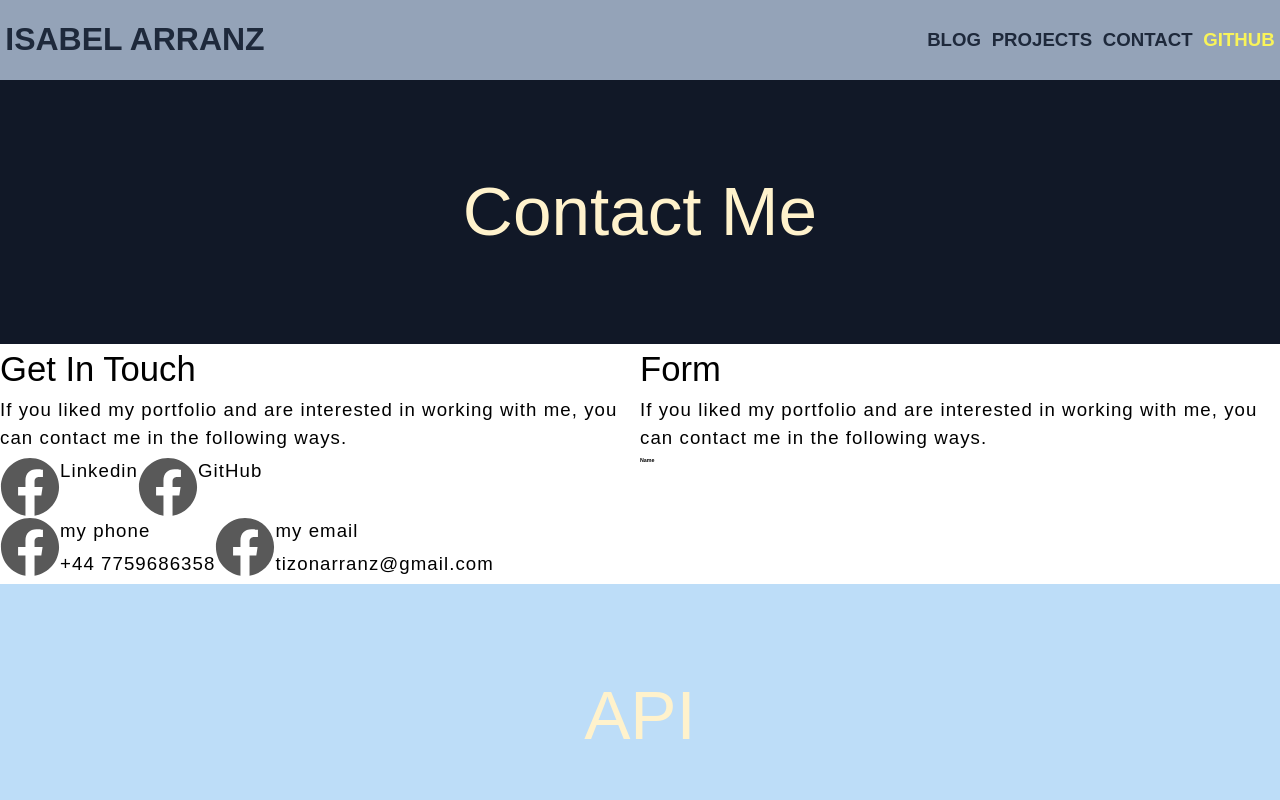
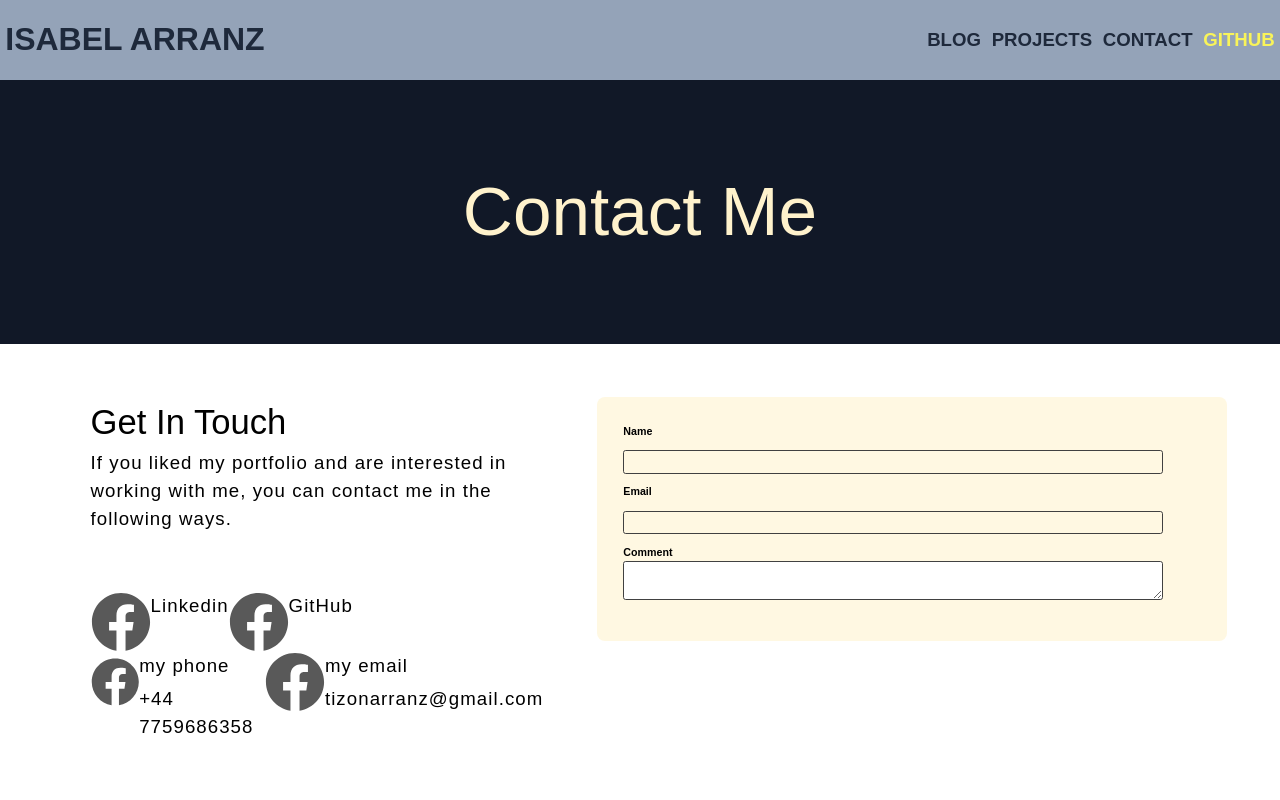
Before and after one commit to IsabelTizon/react-portfolio, a Next.js app: page /contact in a window 1280 px wide. Shown: the top 800 px of the page. Built offline with nearby package versions, Linux system fonts and the light colour scheme.

Commit message:
contact page css

```diff
--- a/src/app/contact/page.js
+++ b/src/app/contact/page.js
@@ -2,7 +2,7 @@ import React from "react";
 import Link from "next/link";
 
 import { FaFacebook } from "react-icons/fa";
-import { ContactForm } from "../../components/contactForm";
+import { ContactForm } from "../../components/ContactForm";
 
 export const metadata = {
 	title: "contact",
@@ -12,18 +12,23 @@ export const metadata = {
 const contact = () => {
 	return (
 		<main className="mt-[80px]">
-			<div className="bg-gray-900  w-full p-10 md:p-42 lg:p-40 xl:p-[15rem] 2xl:p-[25rem]">
+			{/* Hero */}
+			<div className="bg-gray-900 w-full p-10 md:p-42 lg:p-40 xl:p-[15rem] 2xl:p-[25rem]">
 				<div className="flex justify-center">
 					<h1 className="yellow-letters capitalize">
 						contact me
 					</h1>
 				</div>
 			</div>
-			<div className="flex flex-col lg:flex-row">
-				<div className="flex flex-col">
+
+			<div className="flex flex-col lg:flex-row p-[10rem]">
+				{/* Get in touch Section */}
+				<div className="flex flex-col mr-[10rem] ml-[7rem]  w-full lg:w-2/5">
 					<div>
-						<h3 className="capitalize">get in touch</h3>
-						<p>
+						<h3 className="capitalize mb0-[12rem]">
+							get in touch
+						</h3>
+						<p className="pb-[10rem]">
 							If you liked my portfolio and are interested
 							in working with me, you can contact me in the
 							following ways.
@@ -57,18 +62,16 @@ const contact = () => {
 						</div>
 					</div>
 				</div>
-				<div>
-					{" "}
-					<h3 className="capitalize">form</h3>
-					<p>
-						If you liked my portfolio and are interested in
-						working with me, you can contact me in the
-						following ways.
-					</p>
-					<ContactForm />
+				{/* Form Section */}
+				<div className=" w-full lg:w-3/5">
+					<div className="p-[5rem] rounded-3xl bg-[#fff8e2]">
+						<ContactForm />
+					</div>
 				</div>
 			</div>
-			<div className="bg-[#bdddf8]  w-full p-10 md:p-42 lg:p-40 xl:p-[15rem] 2xl:p-[25rem]">
+
+			{/* API*/}
+			<div className="bg-[#bdddf8] w-full p-10 md:p-42 lg:p-40 xl:p-[15rem] 2xl:p-[25rem]">
 				<div className="flex justify-center">
 					<h1 className="yellow-letters capitalize">API</h1>
 				</div>
--- a/src/app/globals.css
+++ b/src/app/globals.css
@@ -121,15 +121,17 @@ p {
 
 	/* form */
 	.input-form {
-		border-color: rgb(128, 128, 128);
-
+		border: 1px solid rgb(65, 65, 65);
 		padding: 2rem;
 		width: 100%;
+		margin-bottom: 2rem;
+		border-radius: 0.5rem;
 	}
 	.label-form {
 		font-weight: bolder;
 		color: #000000;
 		margin-bottom: 2rem;
+		font-size: 2rem;
 	}
 }
 
--- a/src/components/ContactForm.js
+++ b/src/components/ContactForm.js
@@ -2,8 +2,9 @@ import React from "react";
 
 export const ContactForm = () => {
 	return (
-		<form>
-			<div>
+		<form className="mr-[7rem]">
+			{/* Name */}
+			<div className="flex flex-col">
 				<label className="label-form" htmlFor="name">
 					Name
 				</label>
@@ -14,6 +15,29 @@ export const ContactForm = () => {
 					className="input-form"
 				/>
 			</div>
+			{/* Email */}
+			<div className="flex flex-col">
+				<label className="label-form" htmlFor="email">
+					Email
+				</label>
+				<imput
+					id="email"
+					type="email"
+					name="email"
+					className="input-form"
+				/>
+			</div>
+			{/* Comment */}
+			<div className="">
+				<label className="label-form" htmlFor="comment">
+					Comment
+				</label>
+				<textarea
+					id="comment"
+					name="comment"
+					className="input-form"
+				/>
+			</div>
 		</form>
 	);
 };
```
